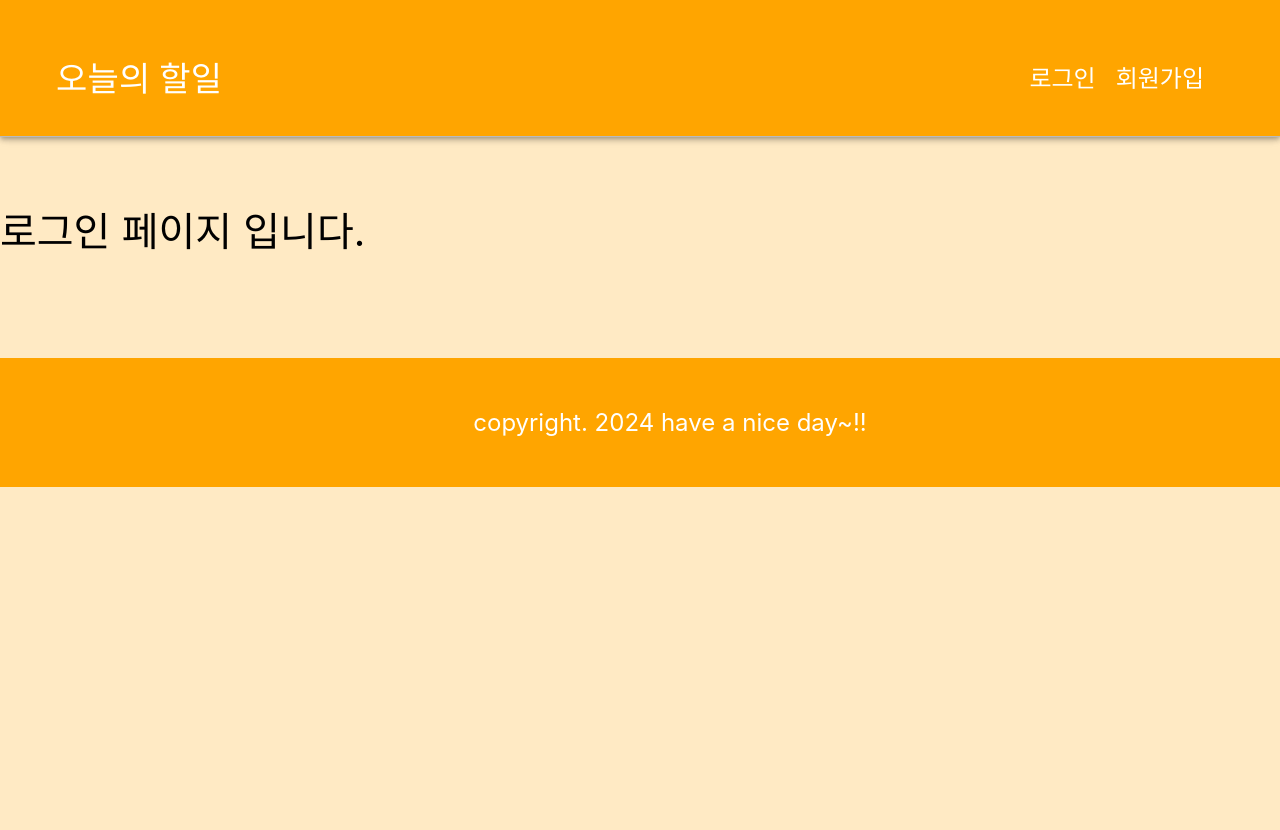
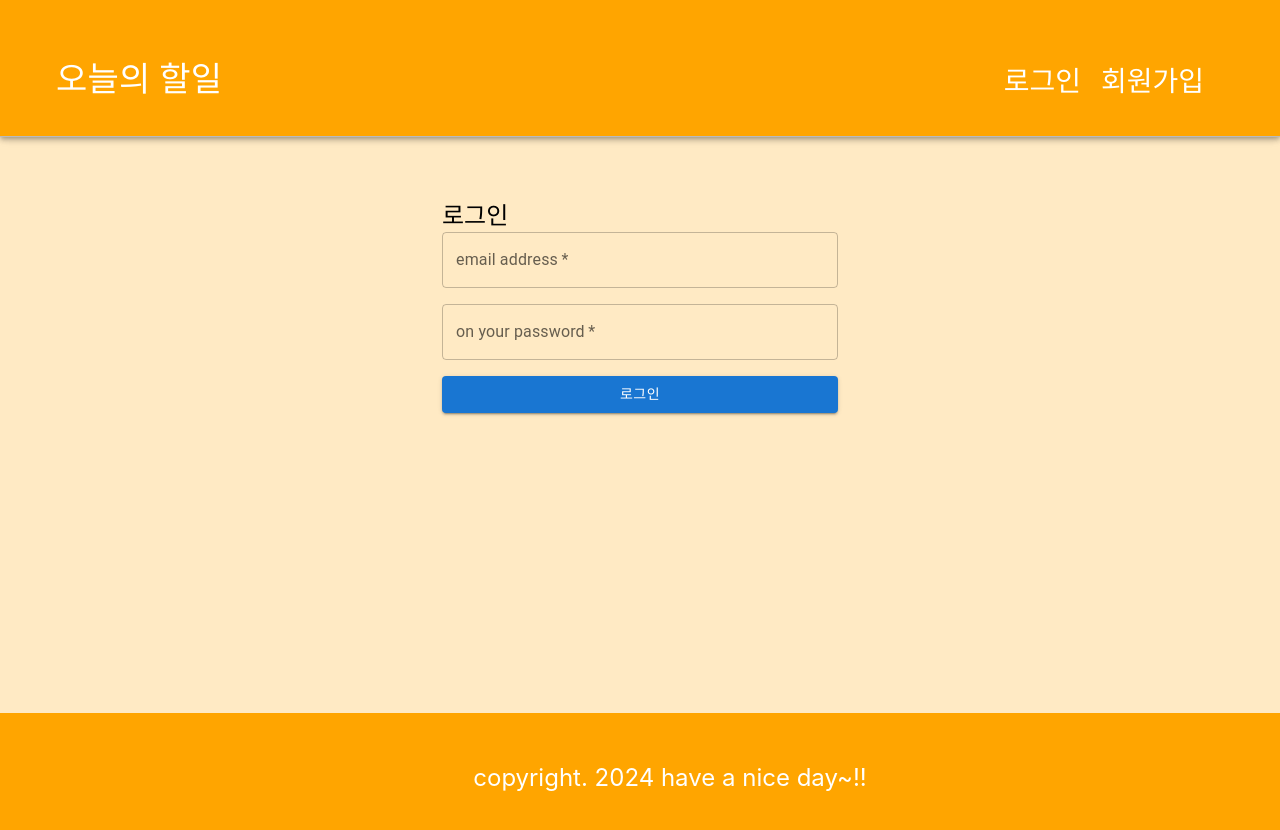
Before and after one commit to Leegayeonn/react-todo-app202405, a React (Create React App) app: page /login in a window 1280 px wide. Shown: the top 830 px of the page. Before the commit the page ends 800 px from the top, so only its background shows below. Built offline with nearby package versions, Linux system fonts and the light colour scheme.

Commit message:
로그인 기능 구현 (Context API 사용)

```diff
--- a/src/App.css
+++ b/src/App.css
@@ -6,3 +6,17 @@ a {
 body {
   background-color: #ffeac4;
 }
+
+.wrapper {
+  display: flex;
+  flex-direction: column;
+  justify-content: space-between;
+  height: 100vh;
+}
+
+.content-wrapper {
+  display: flex;
+  justify-content: center;
+  align-items: center;
+  flex-direction: column;
+}
--- a/src/App.js
+++ b/src/App.js
@@ -5,19 +5,26 @@ import Header from './components/layout/Header';
 import { Route, Routes } from 'react-router-dom';
 import Login from './components/user/Login';
 import Join from './components/user/Join';
+import { AuthContextProvider } from './utils/AuthContext';
 
 function App() {
   return (
-    <>
+    // 데이터를 전달하고자 하는 자식 컴포넌트를 Provider로 감싼다.
+    <AuthContextProvider>
+      <div className='wrapper'>
         <Header />
+
+        <div className='content-wrapper'>
           <Routes>
             <Route path='/' element={<TodoTemplate />} />
             <Route path='/login' element={<Login />} />
             <Route path='/join' element={<Join />} />
           </Routes>
+        </div>
 
         <Footer />
-    </>
+      </div>
+    </AuthContextProvider>
   );
 }
 
--- a/src/components/layout/Header.js
+++ b/src/components/layout/Header.js
@@ -4,11 +4,24 @@ import {
   Toolbar,
   Typography,
 } from '@mui/material';
-import React from 'react';
-import { Link } from 'react-router-dom';
+import React, { useContext } from 'react';
+import { Link, useNavigate } from 'react-router-dom';
 import '../../scss/Header.scss';
+import AuthContext from '../../utils/AuthContext';
 
 const Header = () => {
+  const redirection = useNavigate();
+  // AuthContext에서 로그인 상태를 가져오자
+  const { isLoggedIn, userName, onLogout } =
+    useContext(AuthContext);
+
+  // 로그아웃 핸들러
+  const logoutHandler = () => {
+    // AuthContext의 onLogout 함수를 호출하여 로그인 상태를 업데이트 합니다.
+    onLogout();
+    redirection('/login');
+  };
+
   return (
     <AppBar
       position='fixed'
@@ -27,15 +40,27 @@ const Header = () => {
               }}
             >
               <Typography variant='h4'>
-                오늘의 할일
+                {isLoggedIn ? userName + '님' : '오늘'}의
+                할일
               </Typography>
             </div>
           </Grid>
 
           <Grid item>
             <div className='btn-group'>
-              <Link to='/login'>로그인</Link>
-              <Link to='/join'>회원가입</Link>
+              {isLoggedIn ? (
+                <button
+                  className='logout-btn'
+                  onClick={logoutHandler}
+                >
+                  로그아웃
+                </button>
+              ) : (
+                <>
+                  <Link to='/login'>로그인</Link>
+                  <Link to='/join'>회원가입</Link>
+                </>
+              )}
             </div>
           </Grid>
         </Grid>
--- a/src/components/todo/TodoTemplate.js
+++ b/src/components/todo/TodoTemplate.js
@@ -25,11 +25,20 @@ const TodoTemplate = () => {
   부모 컴포넌트에서 함수를 선언(매개변수 꼭 선언) -> props로 함수를 전달
   자식 컴포넌트에서 전달받은 함수를 호출하면서 매개값으로 데이터를 전달.
   */
-  const addTodo = (todoText) => {
+  const addTodo = async (todoText) => {
     const newTodo = {
       title: todoText,
     };
+    const res = await fetch(API_BASE_URL, {
+      method: 'POST',
+      headers: { 'content-type': 'application/json' },
+      body: JSON.stringify(newTodo),
+    });
 
+    const json = await res.json();
+    setTodos(json);
+
+    /*
     fetch(API_BASE_URL, {
       method: 'POST',
       headers: { 'content-type': 'application/json' },
@@ -46,6 +55,7 @@ const TodoTemplate = () => {
       .then((data) => {
         setTodos(data.todos);
       });
+      */
   };
 
   // 할일 삭제처리 함수
--- a/src/components/user/Login.js
+++ b/src/components/user/Login.js
@@ -1,10 +1,146 @@
-import React from 'react';
+import {
+  Container,
+  Button,
+  Grid,
+  TextField,
+  Typography,
+} from '@mui/material';
+import React, { useContext, useState } from 'react';
+import {
+  API_BASE_URL as BASE,
+  USER,
+} from '../../config/host-config';
+import AuthContext from '../../utils/AuthContext';
+import { useNavigate } from 'react-router-dom';
 
 const Login = () => {
+  const REQUEST_URL = BASE + USER + '/signin';
+
+  const { onLogin } = useContext(AuthContext);
+
+  const redirection = useNavigate();
+
+  // 서버에 비동기 로그인 요청(AJAX 요청)
+  // 함수 앞에 assync를 (비동기) 붙이면 해당 함수는 프로미스 객체를 바로 리턴.
+  const fetchLogin = async () => {
+    // 이메일과 비밀번호를 직접 지목해서 얻어오세요.(getElementById로 직접 지목해서 가져오세요.
+    // 요청 방식: POST / email, password 라는 이름으로 JSON을 전송하세요.
+    // 응답 데이터를 consloe.Log로 확인하세요.
+    const $email = document.getElementById('email').value;
+    const $password =
+      document.getElementById('password').value;
+
+    // await는 async로 선언된 함수에서만 사용이 가능합니다.
+    // await는 프로미스 객체가 처리될 때까지 기다립니다.
+    // 프로미스 객체의 반환값을 바로 활용할 수 있도록 도와줍니다.
+    // then()을 활용하는 것보다 가독성이 좋고, 쓰기도 쉽습니다.
+    // 순서를 보장하기 위해 쓰는 문법
+    const res = await fetch(REQUEST_URL, {
+      method: 'POST',
+      headers: { 'content-type': 'application/json' },
+      body: JSON.stringify({
+        email: $email,
+        password: $password,
+      }),
+    });
+
+    if (res.status === 400) {
+      const text = await res.text();
+      alert(text);
+      return;
+    }
+
+    const { token, userName, email, role } =
+      await res.json(); // 서버에서 전달된 json을 변수에 저장.
+
+    // Context API를 사용하여 로그인 상태를 업데이트 합니다.
+    onLogin(token, userName, role);
+
+    // 홈으로 리다이렉트
+    redirection('/');
+
+    /*
+    fetch(REQUEST_URL, {
+      method: 'POST',
+      headers: { 'content-type': 'application/json' },
+      body: JSON.stringify({
+        email: $email,
+        password: $password,
+      }),
+    })
+      .then((res) => res.json()) // dto가 오기때문에 json으로
+      .then((data) => {
+        console.log(data);
+        alert('로그인 성공!');
+      })
+      .catch((err) => {
+        console.log('err: ', err);
+        alert('로그인 실패!');
+      });
+      */
+  };
+
+  const loginHandler = (e) => {
+    e.preventDefault();
+    // 입력값에 관련된 처리를 하고 싶다면 여기서 하시면 됩니다.
+    // 예제에서는 생략하겠습니다.
+
+    // 서버에 로그인 요청 전송
+    fetchLogin();
+  };
+
   return (
-    <div style={{ marginTop: '200px', fontSize: '40px' }}>
-      로그인 페이지 입니다.
-    </div>
+    <Container
+      component='main'
+      maxWidth='xs'
+      style={{ margin: '200px auto' }}
+    >
+      <Grid container spacing={2}>
+        <Grid item xs={12}>
+          <Typography component='h1' variant='h5'>
+            로그인
+          </Typography>
+        </Grid>
+      </Grid>
+
+      <form noValidate onSubmit={loginHandler}>
+        <Grid container spacing={2}>
+          <Grid item xs={12}>
+            <TextField
+              variant='outlined'
+              required
+              fullWidth
+              id='email'
+              label='email address'
+              name='email'
+              autoComplete='email'
+            />
+          </Grid>
+          <Grid item xs={12}>
+            <TextField
+              variant='outlined'
+              required
+              fullWidth
+              name='password'
+              label='on your password'
+              type='password'
+              id='password'
+              autoComplete='current-password'
+            />
+          </Grid>
+          <Grid item xs={12}>
+            <Button
+              type='submit'
+              fullWidth
+              variant='contained'
+              color='primary'
+            >
+              로그인
+            </Button>
+          </Grid>
+        </Grid>
+      </form>
+    </Container>
   );
 };
 
--- a/src/scss/Header.scss
+++ b/src/scss/Header.scss
@@ -1,5 +1,6 @@
-.btn-group {
-  font-size: 24px;
+.btn-group * {
+  font-size: 28px;
+  cursor: pointer;
 }
 .btn-group a,
 .logout-btn {
--- /dev/null
+++ b/src/utils/AuthContext.js
@@ -0,0 +1,49 @@
+import React, { useState } from 'react';
+
+// 새로운 전역 컨텍스트 생성
+const AuthContext = React.createContext({
+  isLoggedIn: false, // 로그인 여부
+  userName: '',
+  onLogout: () => {},
+  onLogin: () => {},
+});
+// 위에서 생성한 컨텍스트를 제공할수 있는 provider
+// 이 컴포넌트를 통해 자식 컴포넌트(consumer)에게 인증 상태와 관련된 값, 함수를 전달할 수 있음.
+export const AuthContextProvider = (props) => {
+  const [isLoggedIn, setIsLoggedin] = useState(false);
+  const [userName, setUserName] = useState('');
+
+  // 로그인 핸들러
+  const loginHandler = (token, userName, role) => {
+    // json에 담긴 인증 정보를 클라이언트에 보관
+    // 1. 로컬 스토리지 - 브라우저가 종료되어도 유지됨.
+    // 2. 세션 스토리지 - 로컬과 기능은 비슷하지만 브라우저가 종료되면 사라짐.
+    localStorage.setItem('ACCESS_TOKEN', token);
+    localStorage.setItem('LOGIN_USERNAME', userName);
+    localStorage.setItem('USER_ROLE', role);
+    setIsLoggedin(true);
+    setUserName(userName);
+  };
+
+  // 로그아웃 핸들러
+  const logoutHandler = () => {
+    localStorage.clear(); // 로컬 스토리지 내용 전체 삭제
+    setIsLoggedin(false);
+    setUserName('');
+  };
+
+  return (
+    <AuthContext.Provider
+      value={{
+        isLoggedIn,
+        userName,
+        onLogout: logoutHandler,
+        onLogin: loginHandler,
+      }}
+    >
+      {props.children}
+    </AuthContext.Provider>
+  );
+};
+
+export default AuthContext;
```
Also changed, not shown: .eslintrc.json. Lines whose indentation alone changed are shown as unchanged.
